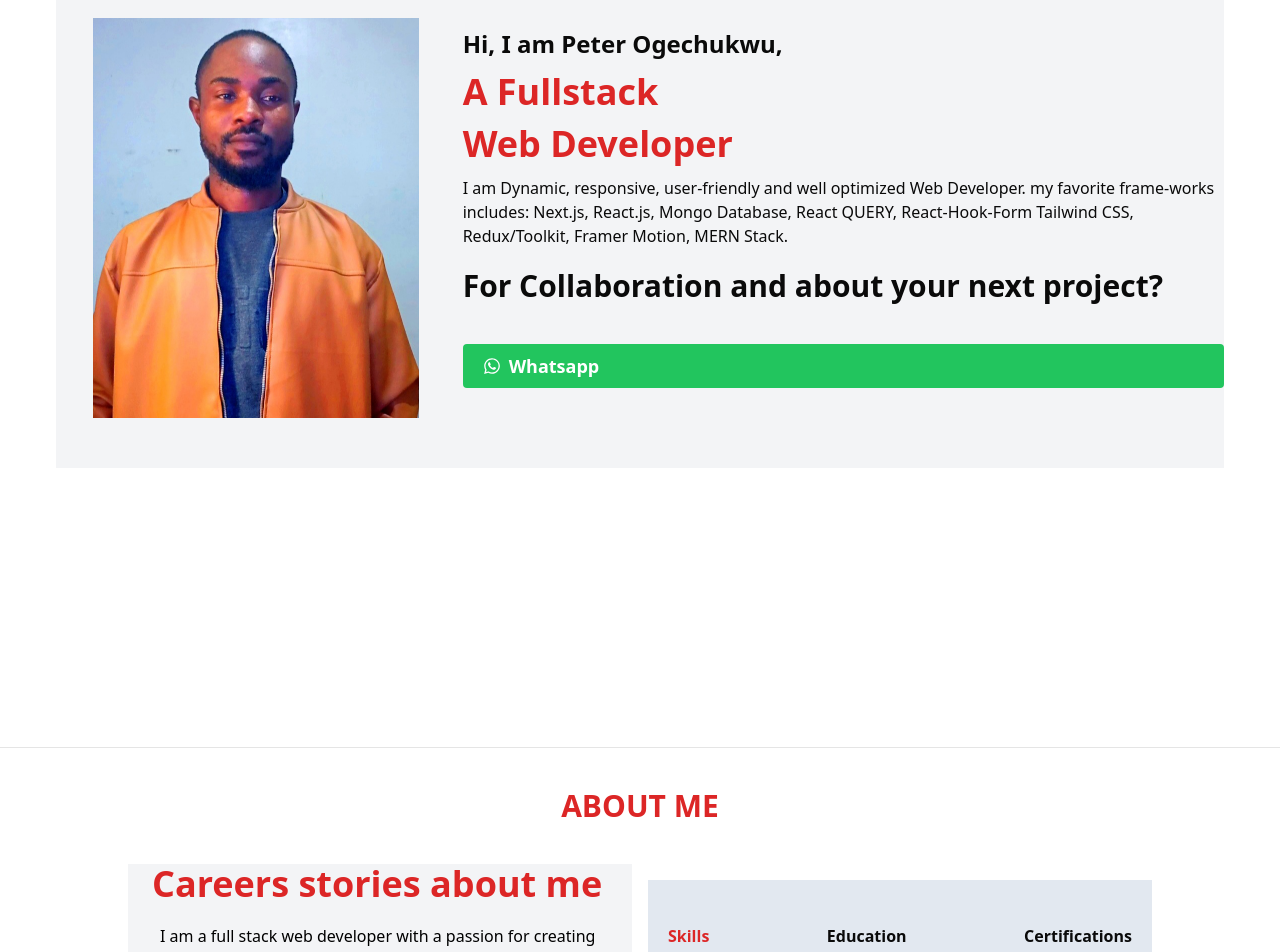
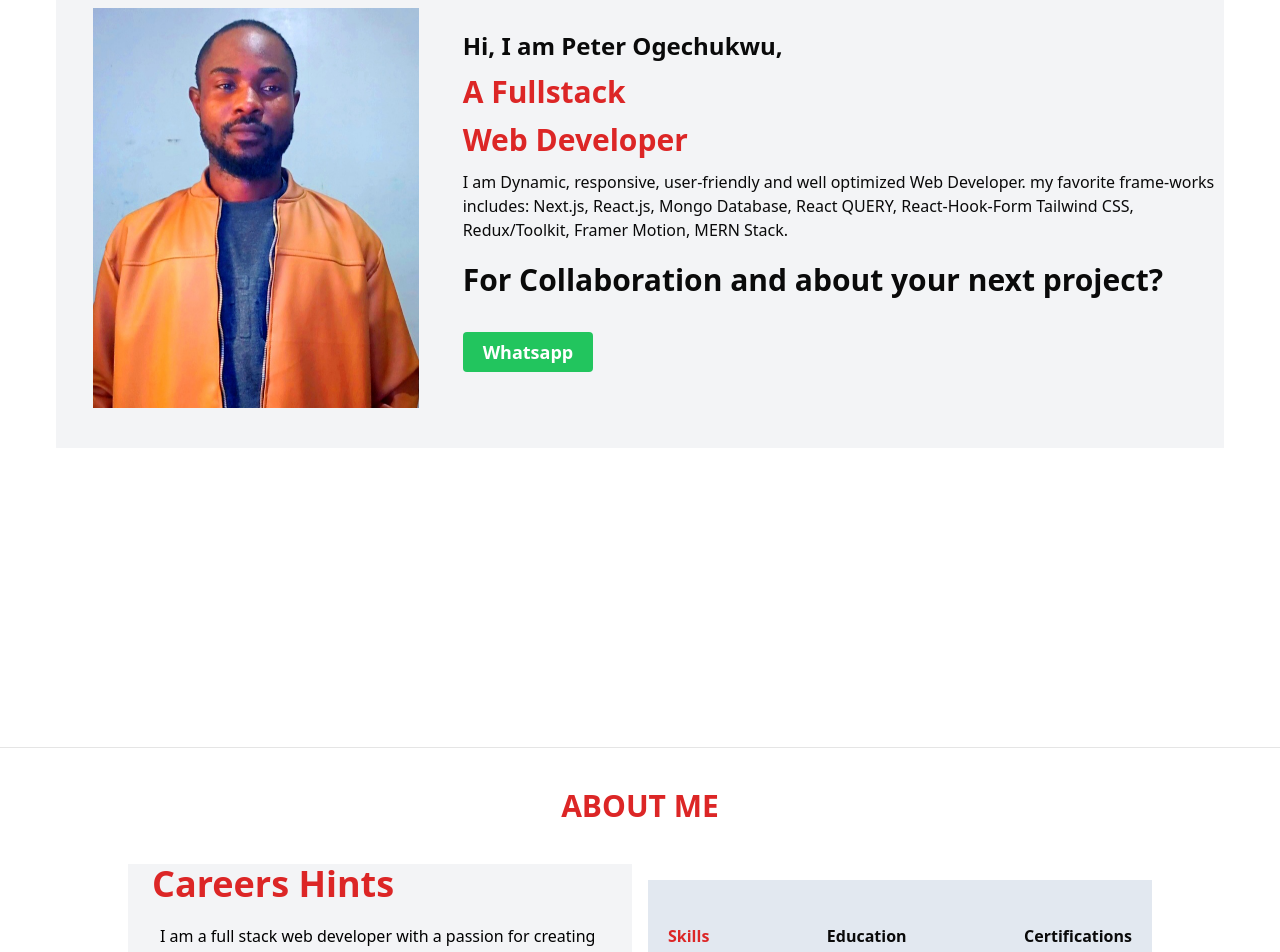
Before and after one commit to Peterstone01/portfolio-1, a Next.js app: page / in a window 1280 px wide. Shown: the part 160-1112 px from the top of the page. Built offline with nearby package versions, Linux system fonts and the light colour scheme.

Commit message:
edited thw whatsapp button

```diff
--- a/components/About.jsx
+++ b/components/About.jsx
@@ -77,7 +77,7 @@ const About = () => {
         <div data-aos="fade-up" className="col-span-6 bg-gray-100 pb-5 px-3 ">
           {" "}
           <h1 className="text-3xl px-3 lg:text-4xl font-bold text-primary">
-            Careers stories about me
+            Careers Hints
           </h1>
           <p
             data-aos="fade-up"
--- a/components/Hero.jsx
+++ b/components/Hero.jsx
@@ -30,10 +30,10 @@ const Hero = () => {
               <p className="   lg:font-bold text-xl  lg:text-2xl">
                 Hi, I am Peter Ogechukwu,
               </p>
-              <h1 className="  font-bold text-2xl my-1 lg:my-3 text-primary lg:font-extrabold lg:text-4xl">
+              <h1 className="  font-bold text-2xl my-1 lg:my-3 text-primary lg:font-extrabold lg:text-3xl">
                 A Fullstack{" "}
               </h1>
-              <h1 className="  font-bold    text-primary lg:font-extrabold lg:text-4xl">
+              <h1 className="  font-bold    text-primary lg:font-extrabold lg:text-3xl">
                 Web Developer
               </h1>
               <p className=" hidden lg:block my-3">
@@ -52,9 +52,8 @@ const Hero = () => {
             </button> */}
                 <Link
                   href="https://wa.me/+2348138979218"
-                  className="bg-green-500 py-2 px-5 rounded font-bold text-lg text-white flex items-center gap-2 justify-start"
+                  className="bg-green-500 py-2 px-5 rounded font-bold text-lg text-white "
                 >
-                  <FaWhatsapp />
                   Whatsapp
                 </Link>
               </div>
@@ -78,7 +77,7 @@ const Hero = () => {
             </button> */}
             <Link
               href="https://wa.me/+2348138979218"
-              className="bg-primary py-2 px-5 rounded font-bold text-lg text-white"
+              className="bg-primary py-2 px-5 rounded font-bold text-lg text-green-500"
             >
               Whatsap
             </Link>
```
